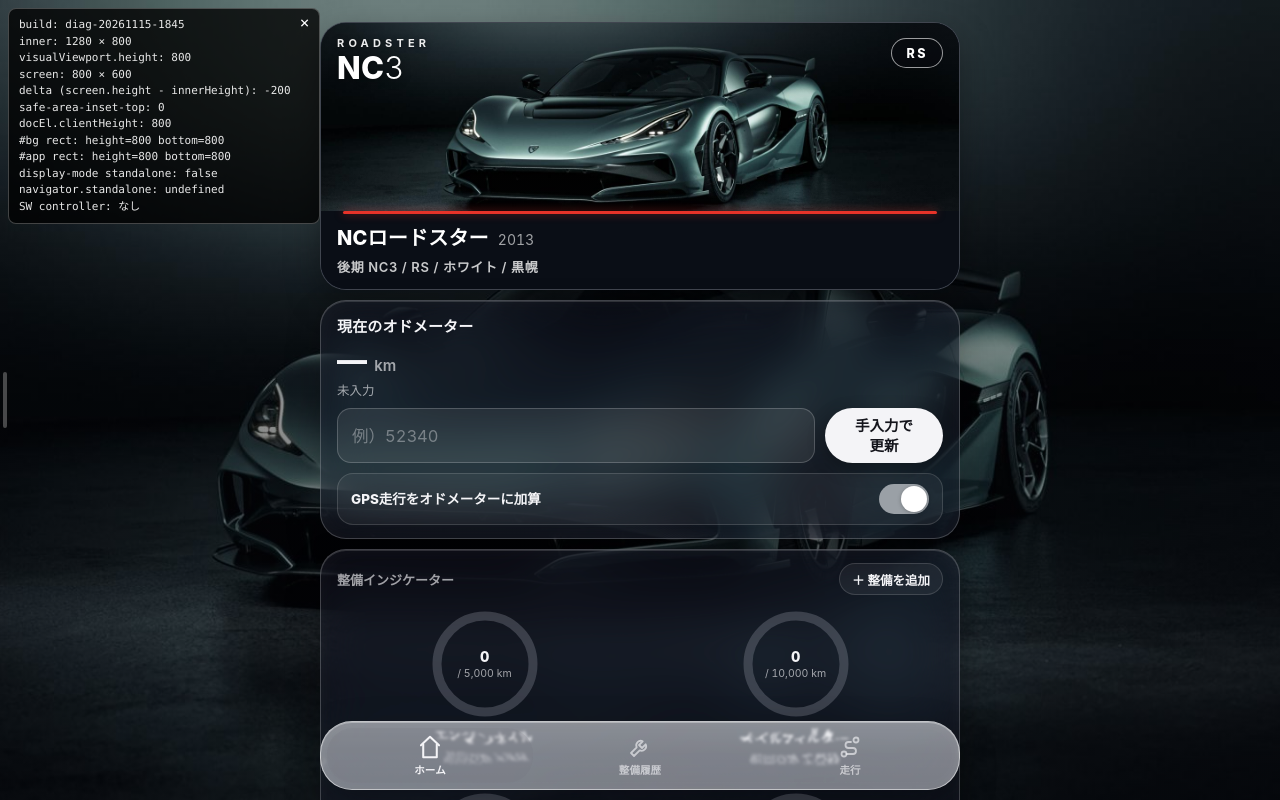
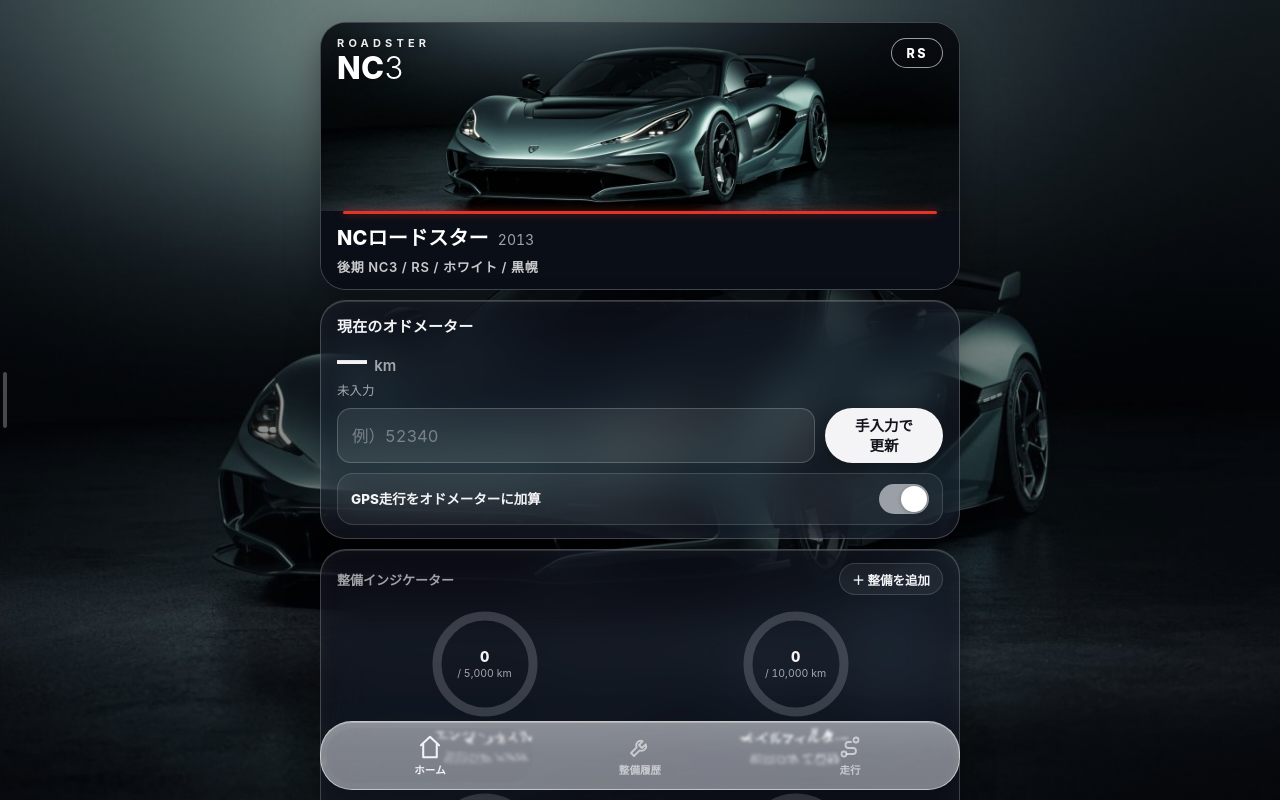
Before and after one commit to cope499/cope499.github.io, a plain HTML site: page maika/index.html in a window 1280 px wide. Drawn offline with nearby package versions, Linux system fonts and the light colour scheme.

Commit message:
診断オーバーレイを撤去（下端の帯対策の仕上げ）

```diff
--- a/maika/index.html
+++ b/maika/index.html
@@ -397,16 +397,11 @@ html.lens-ok .tab-ind.bubble .tab-ind-in::after{box-shadow:inset 0 0 5px rgba(12
 #toast.on{opacity:1; transform:translate(-50%,0);}
 .hiddenFile{display:none;}
 @media (min-width:760px){ .view{padding-top:calc(22px + env(safe-area-inset-top));} }
-/* ---------- diagnostic overlay (diag-20261115-1845) ---------- */
-#diagOverlay{position:fixed; top:calc(env(safe-area-inset-top, 0px) + 8px); left:8px; z-index:9999; max-width:calc(100vw - 16px); background:rgba(0,0,0,.78); color:#e8e8e8; font-family:ui-monospace,SFMono-Regular,Menlo,Consolas,monospace; font-size:11px; line-height:1.5; padding:8px 28px 8px 10px; border-radius:8px; border:1px solid rgba(255,255,255,.25); pointer-events:none; white-space:pre-wrap; word-break:break-all;}
-#diagOverlay .diagTitle{font-weight:700; color:#fff;}
-#diagClose{position:absolute; top:2px; right:2px; width:24px; height:24px; min-height:24px; padding:0; display:flex; align-items:center; justify-content:center; font-size:16px; line-height:1; color:#fff; background:transparent; border:0; pointer-events:auto; cursor:pointer;}
 </style>
 </head>
 <body>
 <div id="bg"></div>
 <div id="bgShade"></div>
-<div id="diagOverlay" aria-label="診断情報"><button id="diagClose" type="button" aria-label="診断を閉じる">×</button><div id="diagBody">diag…</div></div>
 
 <div id="app">
   <div id="views">
@@ -1846,79 +1841,5 @@ document.addEventListener("DOMContentLoaded",init);
   }catch(e){}
 })();
 </script>
-<script>
-(function(){
-  "use strict";
-  var BUILD_ID="diag-20261115-1845";
-  function fmt(n){ if(n==null||typeof n!=="number"||!isFinite(n)) return String(n); return Math.round(n*10)/10; }
-
-  /* ---- safe-area-inset-top 実測用プローブ ---- */
-  var safeTopProbe=null;
-  function ensureSafeTopProbe(){
-    if(safeTopProbe) return safeTopProbe;
-    try{
-      if(!document.body) return null;
-      safeTopProbe=document.createElement("div");
-      safeTopProbe.setAttribute("aria-hidden","true");
-      safeTopProbe.style.cssText="position:fixed;top:0;left:0;width:0;height:env(safe-area-inset-top, 0px);visibility:hidden;pointer-events:none;z-index:-1;";
-      document.body.appendChild(safeTopProbe);
-      return safeTopProbe;
-    }catch(e){ return null; }
-  }
-  function measureSafeAreaInsetTop(){
-    try{
-      var p=ensureSafeTopProbe();
-      if(!p) return "n/a";
-      var h=p.getBoundingClientRect().height;
-      if(typeof h!=="number" || !isFinite(h)) h=p.offsetHeight;
-      if(typeof h!=="number" || !isFinite(h)) return "n/a";
-      return fmt(h);
-    }catch(e){ return "n/a"; }
-  }
-
-  function updateDiag(){
-    var body=document.getElementById("diagBody");
-    if(!body) return;
-    var lines=[];
-    lines.push("build: "+BUILD_ID);
-    lines.push("inner: "+window.innerWidth+" × "+window.innerHeight);
-    var vvH="n/a";
-    try{ if(window.visualViewport && typeof window.visualViewport.height==="number") vvH=fmt(window.visualViewport.height); }catch(e){}
-    lines.push("visualViewport.height: "+vvH);
-    lines.push("screen: "+screen.width+" × "+screen.height);
-    var delta="n/a";
-    try{ if(typeof screen.height==="number" && typeof window.innerHeight==="number") delta=String(screen.height-window.innerHeight); }catch(e){}
-    lines.push("delta (screen.height - innerHeight): "+delta);
-    lines.push("safe-area-inset-top: "+measureSafeAreaInsetTop());
-    lines.push("docEl.clientHeight: "+document.documentElement.clientHeight);
-    var bg=document.getElementById("bg");
-    if(bg){ var r1=bg.getBoundingClientRect(); lines.push("#bg rect: height="+fmt(r1.height)+" bottom="+fmt(r1.bottom)); } else { lines.push("#bg rect: n/a"); }
-    var app=document.getElementById("app");
-    if(app){ var r2=app.getBoundingClientRect(); lines.push("#app rect: height="+fmt(r2.height)+" bottom="+fmt(r2.bottom)); } else { lines.push("#app rect: n/a"); }
-    var standalone="n/a";
-    try{ standalone=String(window.matchMedia("(display-mode: standalone)").matches); }catch(e){}
-    lines.push("display-mode standalone: "+standalone);
-    lines.push("navigator.standalone: "+String(navigator.standalone));
-    var sw="なし";
-    try{ if(navigator.serviceWorker && navigator.serviceWorker.controller) sw="あり"; }catch(e){}
-    lines.push("SW controller: "+sw);
-    body.textContent=lines.join("\n");
-  }
-
-  function initDiag(){
-    ensureSafeTopProbe();
-    var close=document.getElementById("diagClose");
-    if(close){ close.addEventListener("click",function(){ var o=document.getElementById("diagOverlay"); if(o) o.style.display="none"; }); }
-    updateDiag();
-    // レイアウト確定後にも再計測する
-    setTimeout(updateDiag,300);
-    setTimeout(updateDiag,1000);
-  }
-  window.addEventListener("resize",function(){ updateDiag(); });
-  window.addEventListener("orientationchange",function(){ setTimeout(function(){ updateDiag(); },200); });
-  try{ if(window.visualViewport) window.visualViewport.addEventListener("resize",updateDiag); }catch(e){}
-  if(document.readyState==="loading"){ document.addEventListener("DOMContentLoaded",initDiag); } else { initDiag(); }
-})();
-</script>
 </body>
 </html>
```
